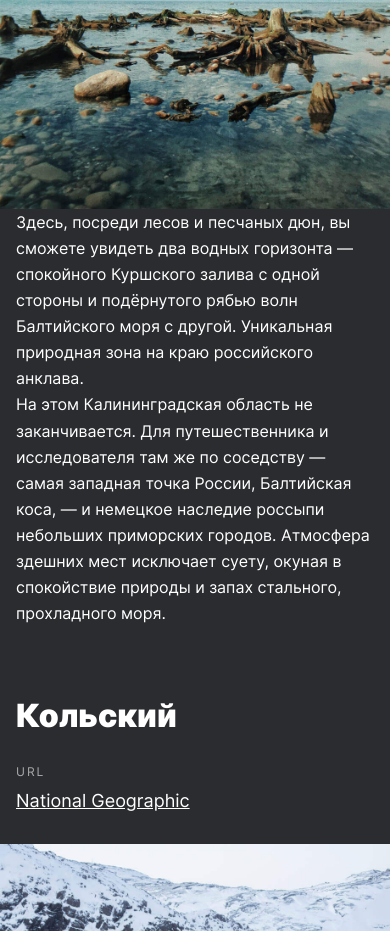
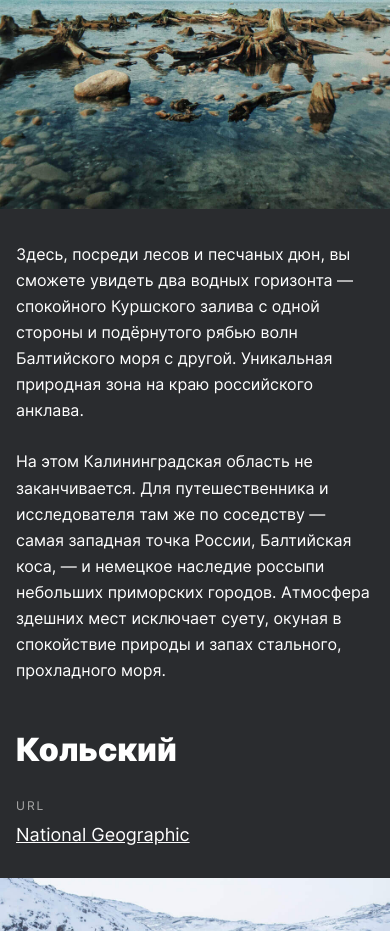
Before and after one commit to yaroslav-leyman/russian-travel, a plain HTML site: page index.html in a window 390 px wide. Shown: the part 5213-6144 px from the top of the page. Drawn offline with Linux system fonts and the light colour scheme; files whose address does not match are found by name.

Commit message:
Корректировки

```diff
--- a/blocks/place/__paragraph/_indent/place__paragraph_indent.css
+++ /dev/null
@@ -1,3 +0,0 @@
-.place__paragraph_indent {
-  padding-bottom: 0;
-}
--- a/blocks/place/__paragraph/place__paragraph.css
+++ b/blocks/place/__paragraph/place__paragraph.css
@@ -5,6 +5,12 @@
   font-size: 18px;
   line-height: 163%;
   color: #FFFFFF;
+}
+.place__paragraph:nth-of-type(2n) {
+  padding-bottom: 0;
+}
+.place__paragraph:last-of-type {
+  padding-bottom: 0;
 }
 
 @media screen and (max-width: 769px) {
@@ -14,6 +20,9 @@
 }
 @media screen and (max-width: 470px) {
   .place__paragraph {
-    padding: 0 16px;
+    padding: 32px 16px 25px 16px;
+  }
+  .place__paragraph:nth-of-type(2n) {
+    padding: 0 16px 50px 16px;
   }
 }
--- a/blocks/places/places.css
+++ b/blocks/places/places.css
@@ -20,5 +20,6 @@
     display: flex;
     flex-direction: column;
     padding: 64px 0 66px 0;
+    row-gap: 0;
   }
 }
--- a/pages/index.css
+++ b/pages/index.css
@@ -27,7 +27,6 @@
 @import url(../blocks/place/__link/place__link.css);
 @import url(../blocks/place/__url-heading/__url-heading.css);
 @import url(../blocks/place/__paragraph/place__paragraph.css);
-@import url(../blocks/place/__paragraph/_indent/place__paragraph_indent.css);
 @import url(../blocks/cover/cover.css);
 @import url(../blocks/cover/__title/cover__title.css);
 @import url(../blocks/cover/__subtitle/cover__subtitle.css);
```
